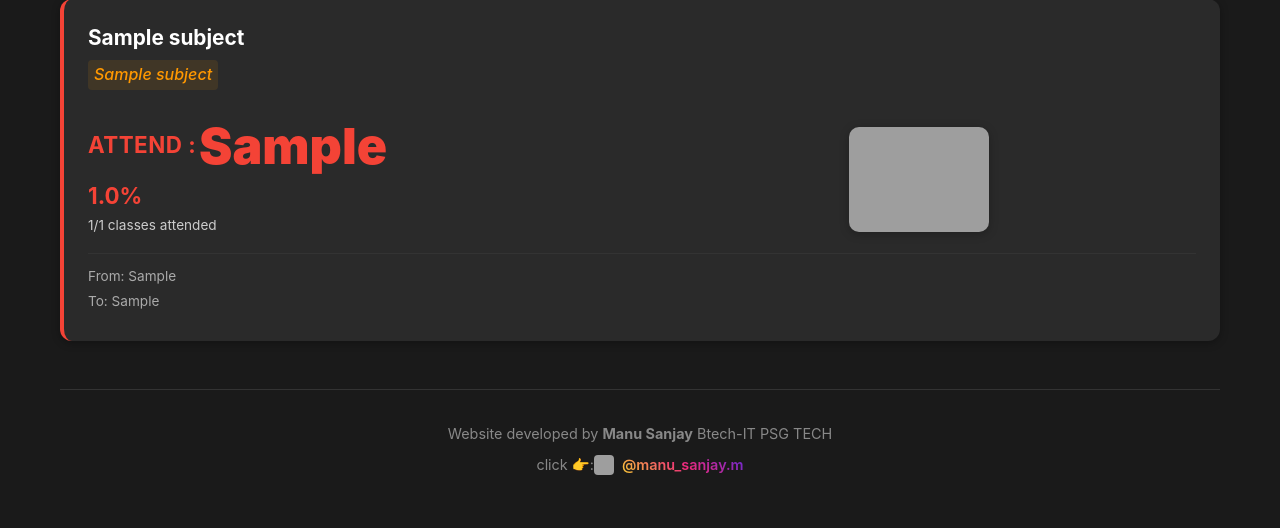
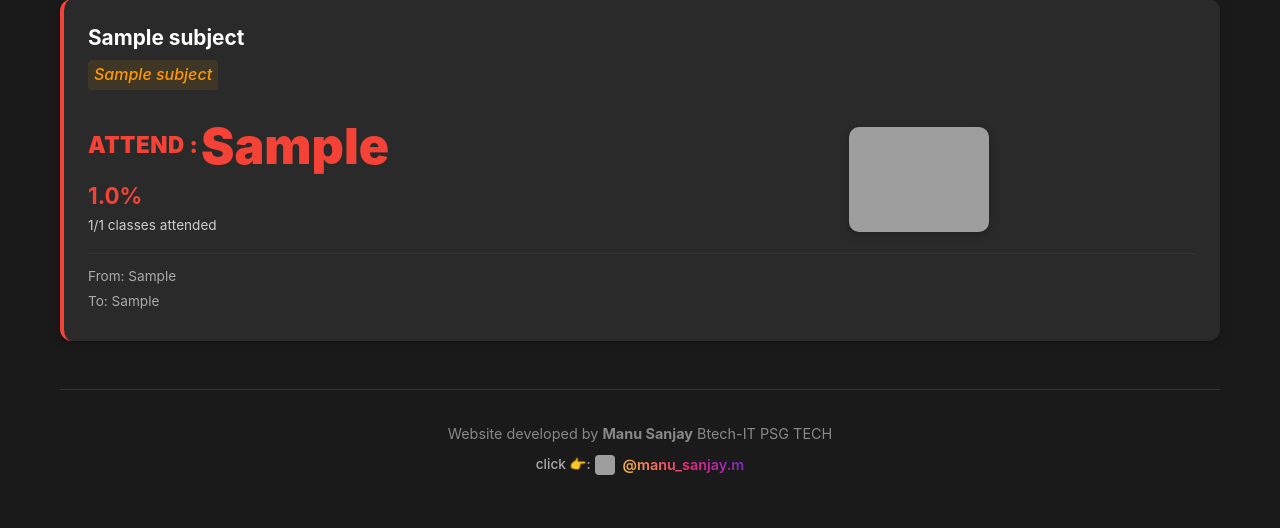
Before and after one commit to manusanjay545/PSG-Bunker, a Flask app: template templates/dashboard.html in a window 1280 px wide. Shown: the part 558-1086 px from the top of the page. Run offline with Flask 3, Linux system fonts and the light colour scheme; the template is opened without the code that fills it: most values are stand-ins (such as "Sample title", 1, 10 or a date in 2020); grey boxes are pictures that could not be loaded.

Commit message:
Update style.css

```diff
--- a/static/style.css
+++ b/static/style.css
@@ -404,7 +404,7 @@ h2 {
 
 .status-label {
     font-size: 1.4rem;
-    font-weight: bold;
+    font-weight: 900;
     text-transform: uppercase;
     letter-spacing: 0.5px;
     line-height: 1;
@@ -451,6 +451,13 @@ h2 {
     border-top: 1px solid #333;
     color: #888;
     font-size: 0.9rem;
+}
+
+.click-text {
+    color: #aaa;
+    font-size: 0.85rem;
+    font-weight: 500;
+    margin-right: 4px;
 }
 
 /* Error Message */
```
